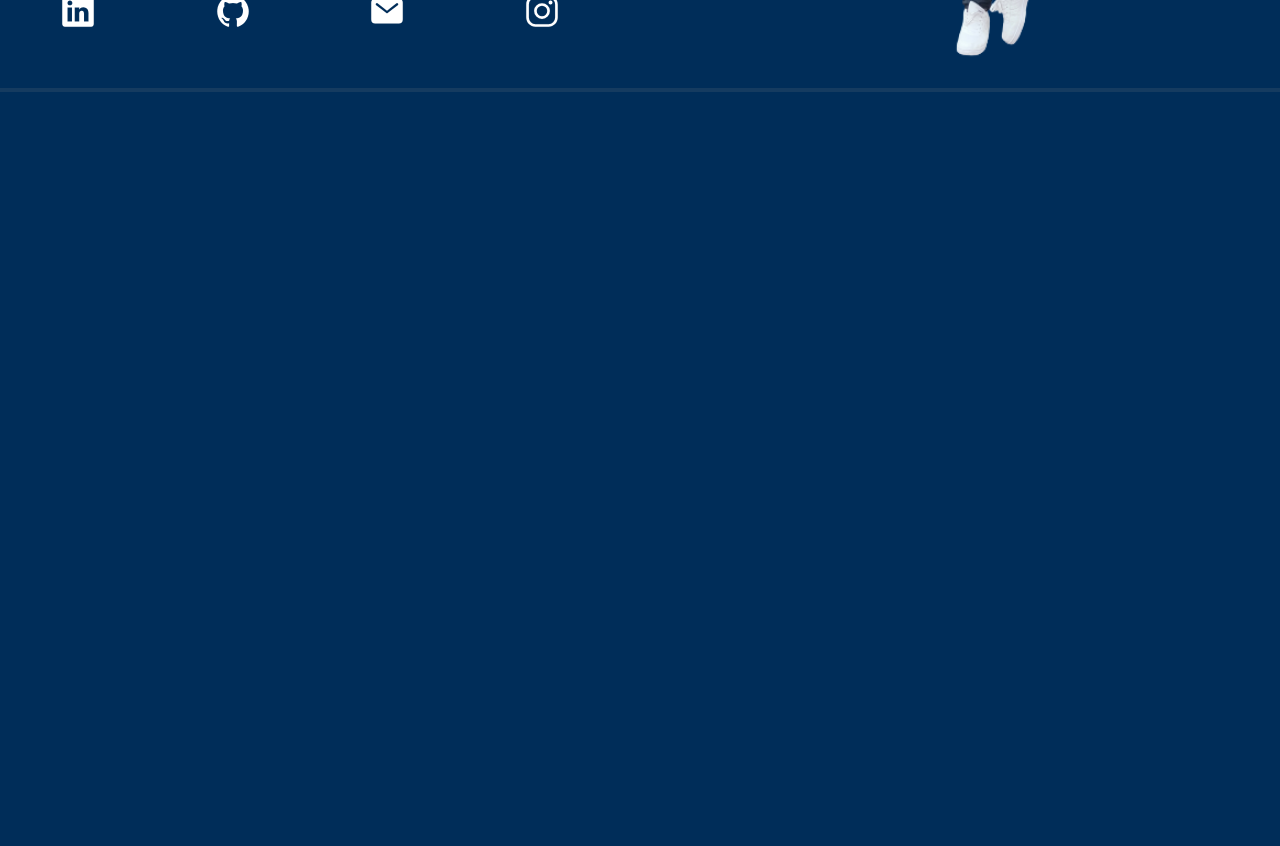
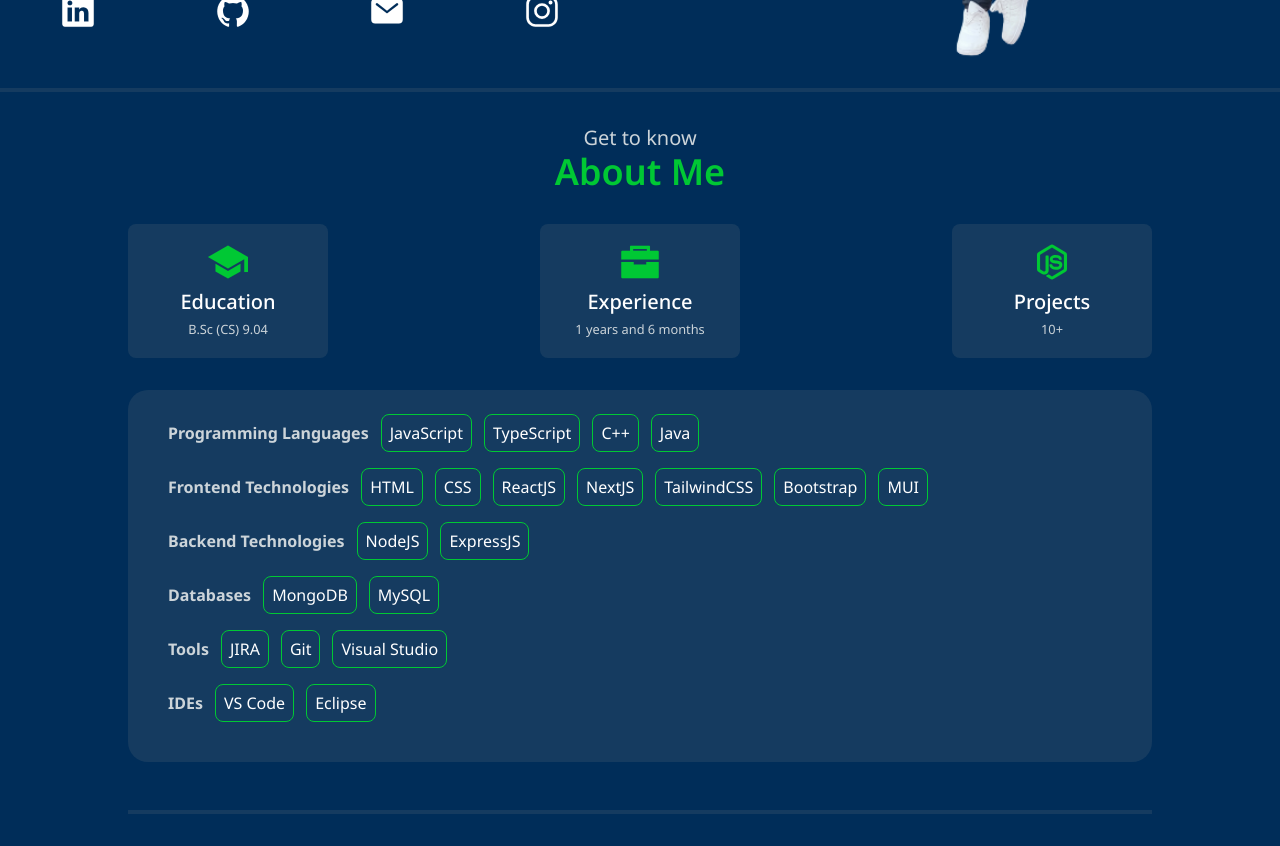
Before and after one commit to ganicodes/ganicodes-portfolio, a React (Vite) app: page / in a window 1280 px wide. Shown: the part 500-1346 px from the top of the page. Before the commit the page ends 1000 px from the top, so only its background shows below. Built offline with nearby package versions, Linux system fonts and the light colour scheme.

Commit message:
feat - about section

```diff
--- a/src/App.jsx
+++ b/src/App.jsx
@@ -2,6 +2,7 @@ import { useEffect, useState } from "react";
 import "./App.css";
 import Home from "./pages/home/Home";
 import { GridLoader } from "react-spinners";
+import About from "./pages/about/About";
 
 function App() {
   const [loading, setLoading] = useState(false);
@@ -24,6 +25,7 @@ function App() {
       ) : (
         <div className=" mx-auto min-h-[1000px] bg-bg px-4 pt-6 font-noto text-white md:px-0 md:pt-10">
           <Home />
+          <About />
         </div>
       )}
     </>
--- /dev/null
+++ b/src/components/cards/AboutSummary.jsx
@@ -0,0 +1,31 @@
+import { calculateExperience } from "../../helper";
+import Card from "./Card";
+
+const aboutSummary = [
+  {
+    title: "Education",
+    desc: "B.Sc (CS) 9.04",
+    logo: "school-sharp",
+  },
+  {
+    title: "Experience",
+    desc: calculateExperience(),
+    logo: "briefcase-sharp",
+  },
+  {
+    title: "Projects",
+    desc: "10+",
+    logo: "logo-nodejs",
+  },
+];
+const AboutSummary = () => {
+  return (
+    <div className=" mt-8 flex flex-col items-center justify-between gap-8 md:w-full md:flex-row md:gap-16">
+      {aboutSummary.map((as, index) => (
+        <Card key={index} title={as.title} logo={as.logo} desc={as.desc} />
+      ))}
+    </div>
+  );
+};
+
+export default AboutSummary;
--- /dev/null
+++ b/src/components/cards/Card.jsx
@@ -0,0 +1,23 @@
+// reusable card component to be used in about section
+import { PropTypes } from "prop-types";
+
+const Card = ({ logo, title, desc }) => {
+  return (
+    <article
+      title={title}
+      className=" w-[200px] cursor-default rounded-lg border-2 border-solid border-transparent bg-bgVariant p-4 text-center text-primary transition-all duration-300 ease-linear  hover:border-primary hover:bg-bg"
+    >
+      <ion-icon style={{ fontSize: "40px" }} name={logo}></ion-icon>
+      <h2 className=" text-xl font-medium text-white">{title}</h2>
+      <small className=" text-gray">{desc}</small>
+    </article>
+  );
+};
+
+Card.propTypes = {
+  logo: PropTypes.string.isRequired,
+  title: PropTypes.string.isRequired,
+  desc: PropTypes.string.isRequired,
+};
+
+export default Card;
--- /dev/null
+++ b/src/components/shared/section-utils/SectionHeading.jsx
@@ -0,0 +1,21 @@
+// reusable component for section heading and subheading
+import PropTypes from "prop-types";
+const SectionHeading = ({ subheading, heading }) => {
+  return (
+    <>
+      <h5 className=" mt-4 text-center  text-gray md:mt-6 md:text-xl ">
+        {subheading}
+      </h5>
+      <h1 className=" text-center text-2xl font-semibold text-primary md:text-4xl">
+        {heading}
+      </h1>
+    </>
+  );
+};
+
+SectionHeading.propTypes = {
+  subheading: PropTypes.string.isRequired,
+  heading: PropTypes.string.isRequired,
+};
+
+export default SectionHeading;
--- /dev/null
+++ b/src/components/shared/section-utils/SectionSeparator.jsx
@@ -0,0 +1,5 @@
+const SectionSeparator = () => {
+  return <hr className=" mt-8 h-1 w-full bg-bgVariant md:mt-12" />;
+};
+
+export default SectionSeparator;
--- /dev/null
+++ b/src/components/skills/AboutSkills.jsx
@@ -0,0 +1,47 @@
+import SkillRow from "./SkillRow";
+
+const skills = [
+  {
+    category: "Programming Languages",
+    list: ["JavaScript", "TypeScript", "C++", "Java"],
+  },
+  {
+    category: "Frontend Technologies",
+    list: [
+      "HTML",
+      "CSS",
+      "ReactJS",
+      "NextJS",
+      "TailwindCSS",
+      "Bootstrap",
+      "MUI",
+    ],
+  },
+  {
+    category: "Backend Technologies",
+    list: ["NodeJS", "ExpressJS"],
+  },
+  {
+    category: "Databases",
+    list: ["MongoDB", "MySQL"],
+  },
+  {
+    category: "Tools",
+    list: ["JIRA", "Git", "Visual Studio"],
+  },
+  {
+    category: "IDEs",
+    list: ["VS Code", "Eclipse"],
+  },
+];
+
+const AboutSkills = () => {
+  return (
+    <div className=" mt-4 rounded-[20px] bg-bgVariant px-10 py-6 md:mt-8 md:w-full">
+      {skills.map((skill, index) => (
+        <SkillRow key={index} category={skill.category} list={skill.list} />
+      ))}
+    </div>
+  );
+};
+export default AboutSkills;
--- /dev/null
+++ b/src/components/skills/SkillRow.jsx
@@ -0,0 +1,24 @@
+// reusable component for skills row
+import { PropTypes, string } from "prop-types";
+const SkillRow = ({ category, list }) => {
+  return (
+    <article className="mb-4 flex flex-wrap items-center justify-start gap-3 md:justify-stretch">
+      <h4 className="font-bold text-gray">{category && category}</h4>
+      {list?.map((item, index) => (
+        <span
+          className=" rounded-4 cursor-default rounded-lg border border-solid border-primary px-2 py-1.5 transition-all duration-300 ease-linear hover:bg-primary"
+          key={index}
+        >
+          {item}
+        </span>
+      ))}
+    </article>
+  );
+};
+
+SkillRow.propTypes = {
+  category: PropTypes.string.isRequired,
+  list: PropTypes.arrayOf(string).isRequired,
+};
+
+export default SkillRow;
--- /dev/null
+++ b/src/pages/about/About.jsx
@@ -0,0 +1,19 @@
+import AboutSummary from "../../components/cards/AboutSummary";
+import SectionHeading from "../../components/shared/section-utils/SectionHeading";
+import SectionSeparator from "../../components/shared/section-utils/SectionSeparator";
+import AboutSkills from "../../components/skills/AboutSkills";
+
+const About = () => {
+  return (
+    <section className=" mx-auto  my-4 md:my-8 md:w-4/5">
+      <SectionHeading heading="About Me" subheading="Get to know" />
+      <div className="flex flex-col items-center justify-around">
+        <AboutSummary />
+        <AboutSkills />
+      </div>
+      <SectionSeparator />
+    </section>
+  );
+};
+
+export default About;
```
